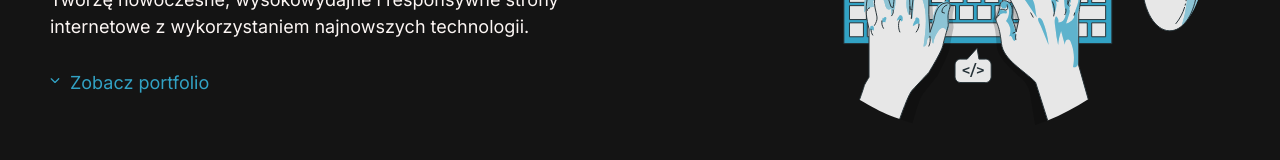
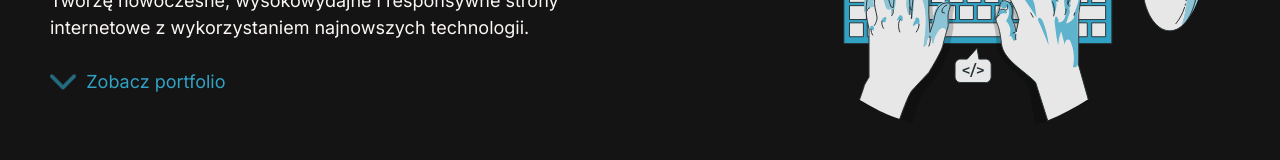
Before and after one commit to kitkovsky/new-portfolio, a React (Create React App) app: page / in a window 1280 px wide. Shown: the part 466-626 px from the top of the page. Built offline with nearby package versions, Linux system fonts and the light colour scheme.

Commit message:
feat: animate the portfolio arrow

```diff
--- a/src/components/Hero.tsx
+++ b/src/components/Hero.tsx
@@ -3,6 +3,7 @@ import styled from "styled-components";
 import heroImage from "../assets/hero-img.svg";
 import { PrimaryColours } from "../styles/GlobalStyles";
 import { faChevronDown } from "@fortawesome/free-solid-svg-icons";
+import chevronDown from "../assets/chevron.svg";
 import { FontAwesomeIcon } from "@fortawesome/react-fontawesome";
 import { motion, useAnimation } from "framer-motion";
 import { useInView } from "react-intersection-observer";
@@ -79,6 +80,10 @@ const HeroImg = styled(motion.div)`
   }
 `;
 
+const Arrow = styled(motion.img)`
+  height: 1.5rem;
+`;
+
 const Hero: React.FC = () => {
   const controls = useAnimation();
   const [textRef, textInView] = useInView({ triggerOnce: true });
@@ -111,7 +116,12 @@ const Hero: React.FC = () => {
           wykorzystaniem najnowszych technologii.
         </p>
         <ScrollDown>
-          <FontAwesomeIcon icon={faChevronDown} />
+          <Arrow
+            src={chevronDown}
+            initial={{ opacity: 1, y: "-0.2rem" }}
+            animate={{ opacity: 0, y: "0.7rem" }}
+            transition={{ repeat: Infinity, duration: 2.5 }}
+          ></Arrow>
           <a href="#portfolio">Zobacz portfolio</a>
         </ScrollDown>
       </HeroText>
```
Also changed, not shown: src/assets/chevron.svg (added).
